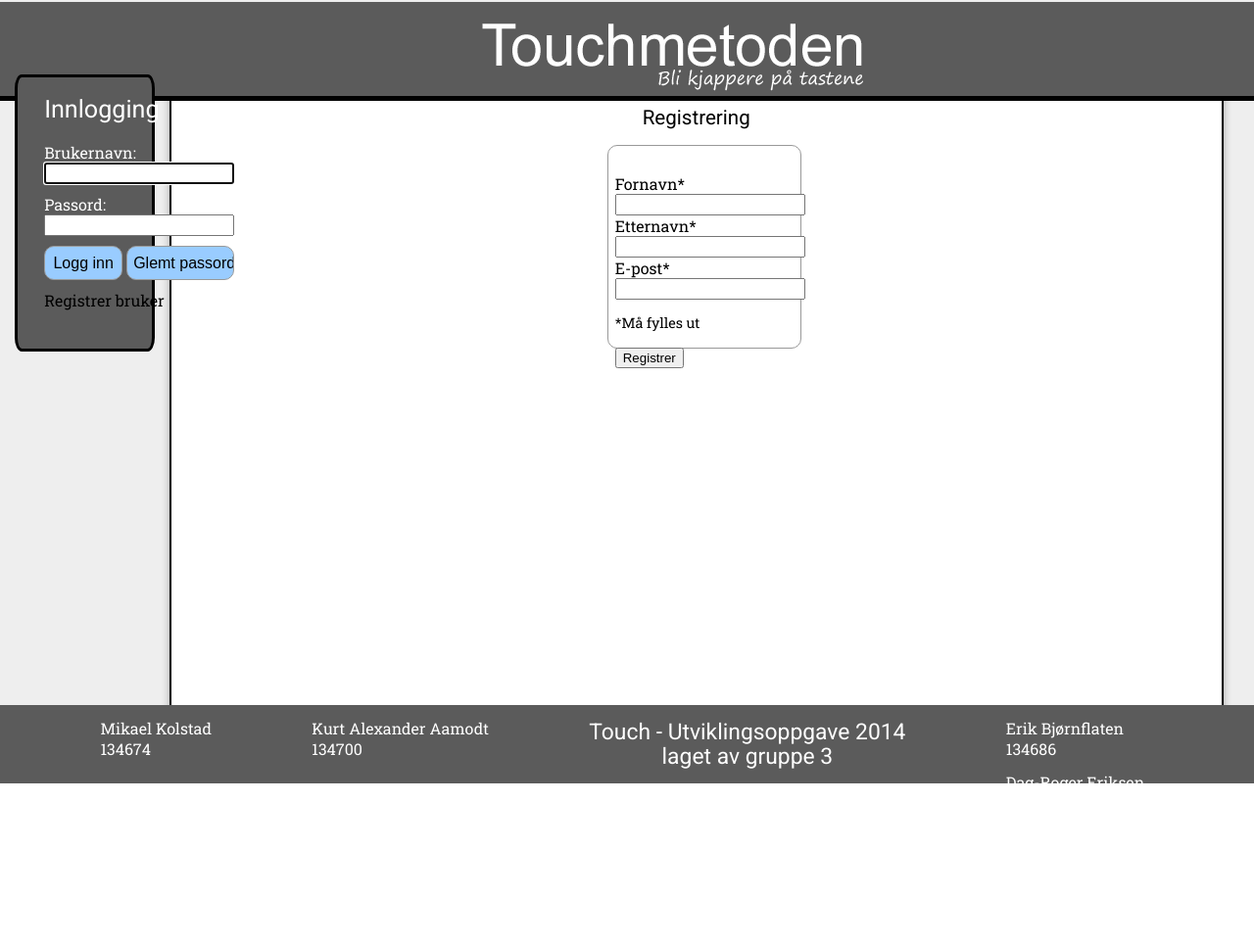
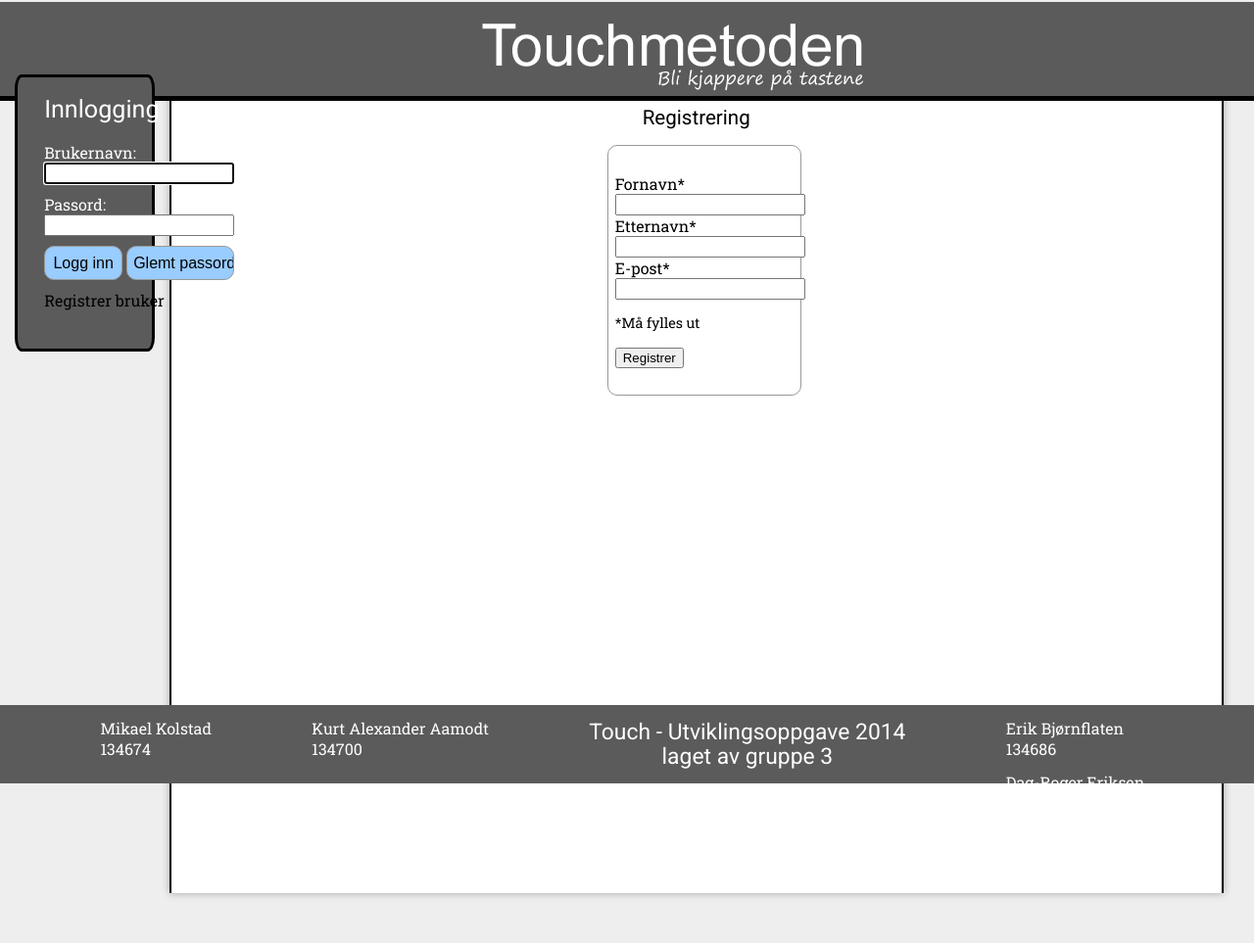
Before and after one commit to ekkodill/jalla, a PHP site: page /registrer.php in a window 1280 px wide. Shown: the whole page at 98% size. Before the commit the page ends 800 px from the top, so only its background shows below. Run offline with PHP 8.4, Linux system fonts and the light colour scheme; some libraries are stand-ins or nearby versions.

Commit message:
Måtteoppdatere section

```diff
--- a/css/Design.css
+++ b/css/Design.css
@@ -73,8 +73,9 @@ a:hover, a:active{
 /*----Hovedboks----*/
 section {
 	width:100%;
-	height:80%;
+	height:100%;
 	margin-top:5%;
+	margin-bottom:5%;
 	margin-left:auto;
 	margin-right:auto;
 	padding-top: 1% ;
```
